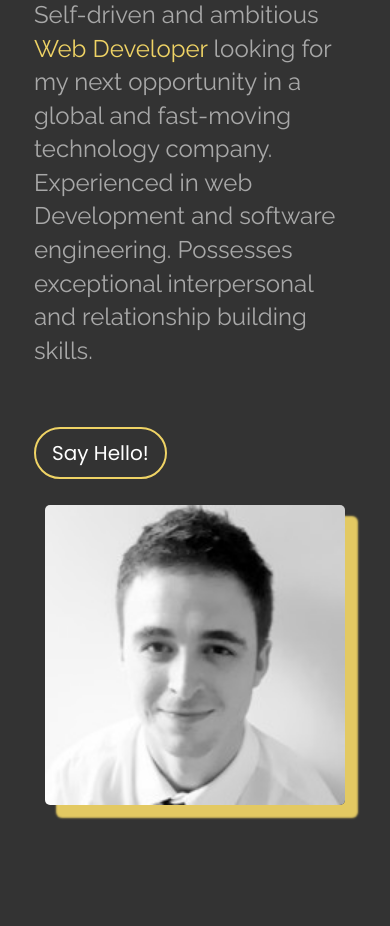
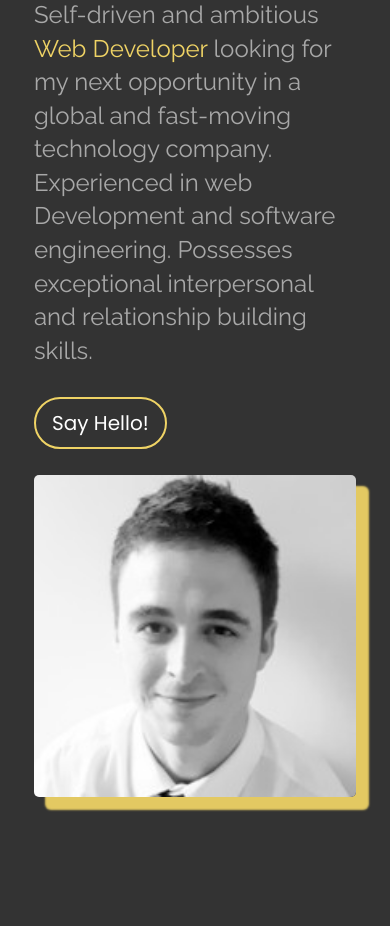
Before and after one commit to Larney11/personal-portfolio, a website: page index.html in a window 390 px wide. Shown: the part 158-1084 px from the top of the page. Drawn offline with nearby package versions, Linux system fonts and the light colour scheme.

Commit message:
Home section: profile picture is now responsive

```diff
--- a/css/styles.css
+++ b/css/styles.css
@@ -75,7 +75,7 @@ body {
   }
 }
 
-@media(max-width: 1000px) {
+@media(max-width: 900px) {
   #home-container {
     flex-direction: column;
   }
@@ -85,12 +85,37 @@ body {
   text-align: left;
 }
 
+#home .figure-a {
+  width: 100%;
+  margin-left: 0;
+}
+
 #profile-pic {
   max-width: 500px;
   min-width: 300px;
   height: auto;
   border-radius: 5px;
   box-shadow: 12px 12px 2px 1px #efd365ef;
+}
+
+@media(max-width: 900px) {
+  #home .profile-pic-container {
+    width: 100%;
+  }
+
+  #home .figure-a {
+    width: 100%;
+  }
+
+  #home #profile-pic {
+    width: 75%;
+  }
+}
+
+@media(max-width: 600px) {
+  #home #profile-pic {
+    width: 100%;
+  }
 }
 
 #home h1 {
@@ -121,7 +146,7 @@ body {
   }
 }
 
-.yellow-text {
+#home .yellow-text {
   color: var(--yellow);
 }
 
@@ -132,17 +157,17 @@ body {
 
 @media(max-width: 800px) {
   .slanted-bottom {
-    clip-path: polygon(0 0, 100% 0, 100% 100%, 0 calc(100% - 60px));
+    clip-path: polygon(0 0, 100% 0, 100% 100%, 0 calc(100% - 40px));
   }
 }
 
-.button-container {
+#home .button-container {
   float: left;
 }
 
-.button {
+#home .button {
   border: black 1px solid;
-  margin: 40px auto 10px auto;
+  margin: 10px auto 10px auto;
   padding: 0.5rem 1rem;
   border: var(--yellow) 2px solid;
   color: white;
@@ -154,13 +179,13 @@ body {
   text-align: center;
 }
 
-.button:hover {
+#home .button:hover {
   color: black;
   background-color: var(--yellow);
   border: var(--yellow) 2px solid;
 }
 
-.button:focus {
+#home .button:focus {
   outline: 0;
 }
 
--- a/index.html
+++ b/index.html
@@ -75,10 +75,12 @@
             </div>
           </a>
         </div>
-        <figure>
+        <div class="profile-pic-container">
+          <figure class="figure-a">
 
-          <img id="profile-pic" src="assets/profile.jpeg" alt="Lar Harney web developer profile picture" />
-        </figure>
+            <img id="profile-pic" src="assets/profile.jpeg" alt="Lar Harney web developer profile picture" />
+          </figure>
+        </div>
       </div>
     </section>
 
```
